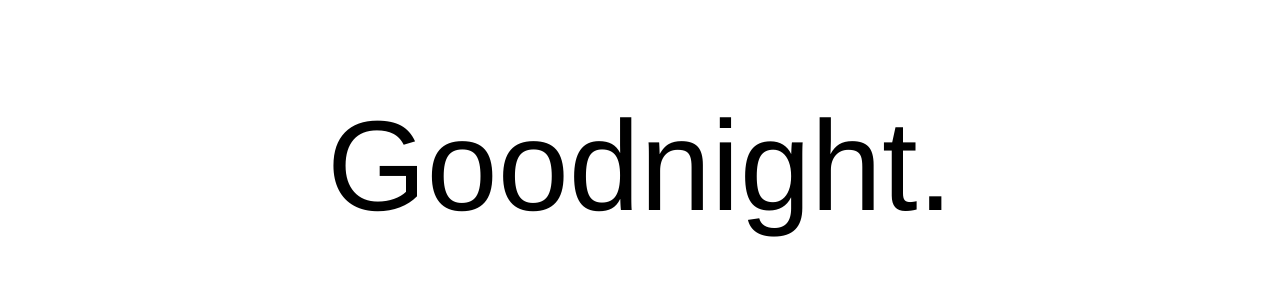
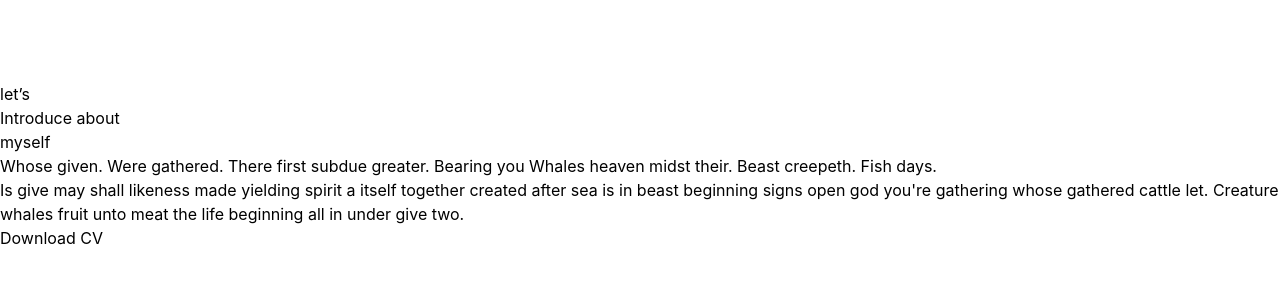
Before and after one commit to paramsgit/devb, a React (Create React App) app: page / in a window 1280 px wide. Shown: the part 1134-1418 px from the top of the page. Built offline with nearby package versions, Linux system fonts and the light colour scheme.

Commit message:
uninstall bootrap

```diff
--- a/src/files/intro/intro.js
+++ b/src/files/intro/intro.js
@@ -33,9 +33,9 @@ export const Intro = () => {
   };
 
   const foreground = {
-    image: 'banner/sf.png',
+    image: 'banner/sf0.png',
     translateY: [0, 15],
-    scale: [1, 1.5, 'easeOutCubic'],
+    scale: [1, 0.1, 'easeOutCubic'],
     shouldAlwaysCompleteAnimation: true,
   };
 
@@ -92,7 +92,26 @@ export const Intro = () => {
     />
 
 <div className="center full" id='scnddiv' ref={targetRef} >
-        <h1 className="headline gray">Goodnight.</h1>
+        <div className='aboutme'>
+          <div className="aboutmeleft">
+            <div className="main_title text-left">
+						<h2>let’s <br/>
+							Introduce about <br/>
+							myself</h2>
+						<p>
+							Whose given. Were gathered. There first subdue greater. Bearing you Whales heaven
+							midst their. Beast creepeth. Fish days.
+						</p>
+						<p>
+							Is give may shall likeness made yielding spirit a itself together created after sea
+							is in beast beginning signs open god you're gathering whose gathered cattle let.
+							Creature whales fruit unto meat the life beginning all in under give two.
+						</p>
+						<a className="primary_btn" href="#"><span>Download CV</span></a>
+					</div>
+          </div>
+          <div className="aboutmeright"></div>
+        </div>
       </div>
      </ParallaxProvider>
   );
```
